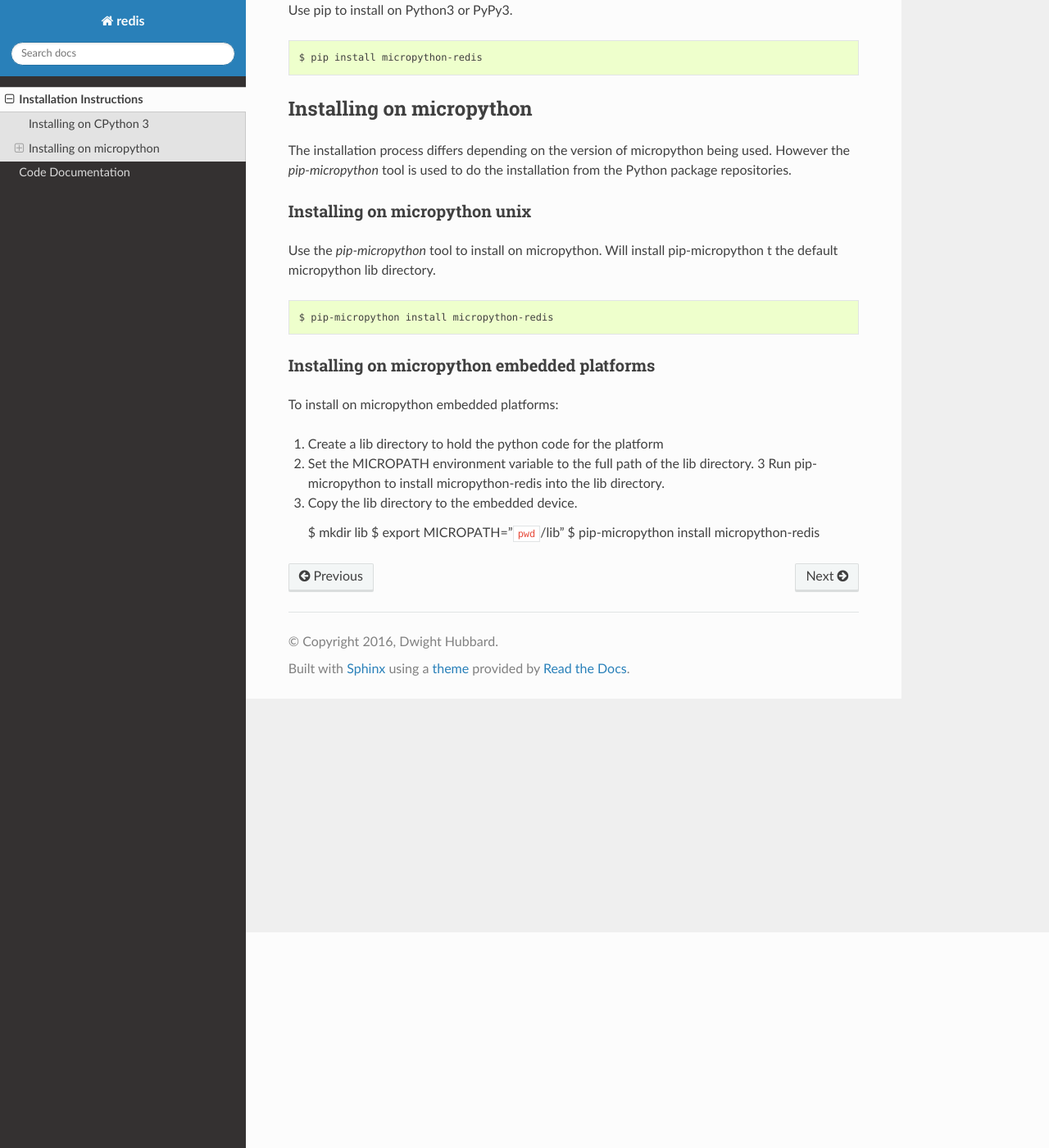
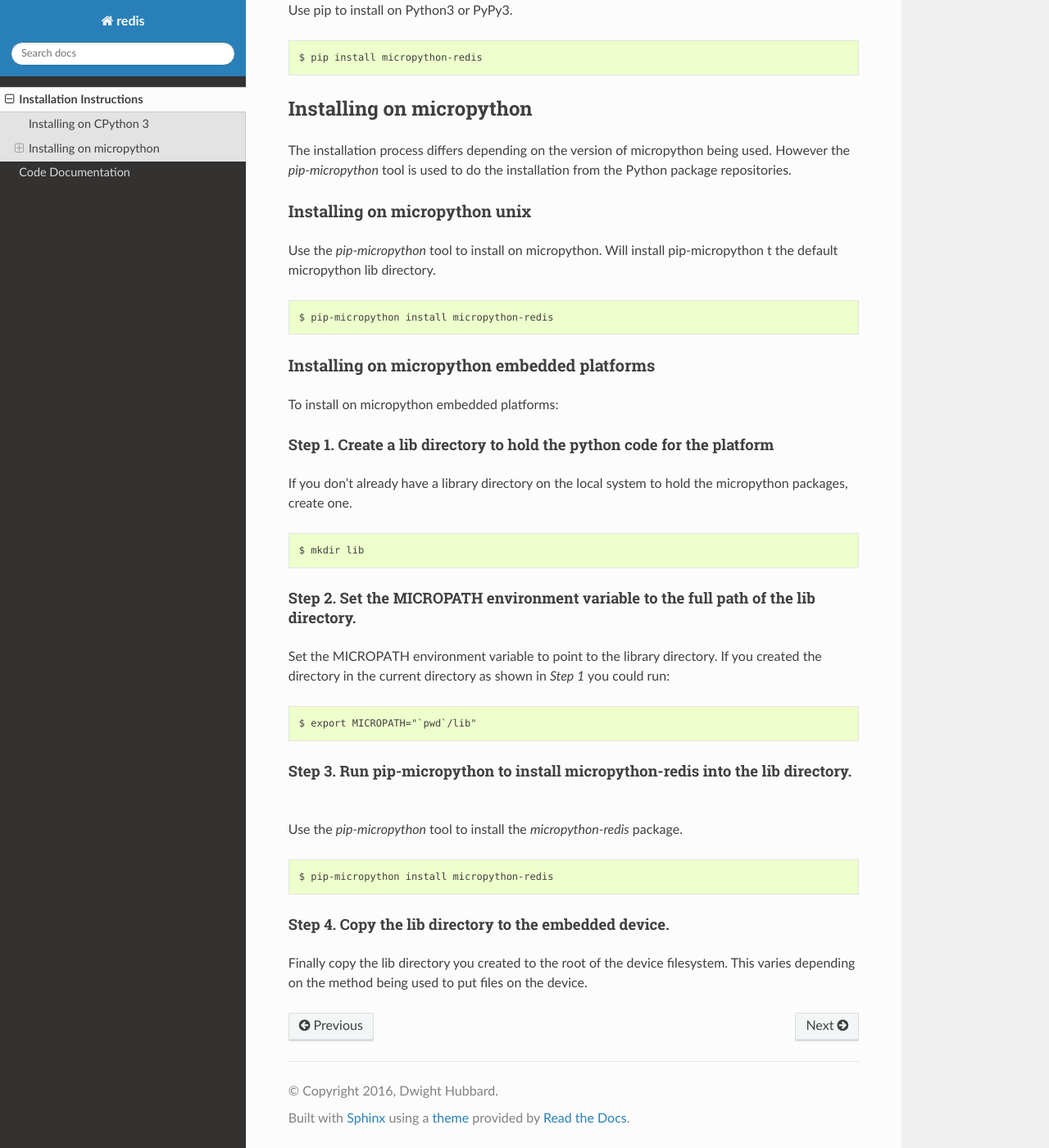
Before and after one commit to dwighthubbard/micropython-redis, a Sphinx documentation site: the page built from docs/install.md, in a window 1280 px wide and 1400 px high, scrolled down 263 px. Shown: the whole window at 82% size. Built offline with Sphinx 7.4.7 and the Read the Docs theme 2.0.0, drawn with Linux system fonts in a browser that asks for light colours.

Commit message:
Doc updates

```diff
--- a/docs/install.md
+++ b/docs/install.md
@@ -23,11 +23,26 @@ lib directory.
 
 To install on micropython embedded platforms:
 
-1. Create a lib directory to hold the python code for the platform
-2. Set the MICROPATH environment variable to the full path of the lib directory.
-3 Run pip-micropython to install micropython-redis into the lib directory.
-4. Copy the lib directory to the embedded device.
+#### Step 1. Create a lib directory to hold the python code for the platform
+
+If you don't already have a library directory on the local system to hold the micropython packages, create one.
 
     $ mkdir lib
+
+#### Step 2. Set the MICROPATH environment variable to the full path of the lib directory.
+
+Set the MICROPATH environment variable to point to the library directory.  If you created the directory in the
+current directory as shown in *Step 1* you could run:
+
     $ export MICROPATH="`pwd`/lib"
+
+#### Step 3. Run pip-micropython to install micropython-redis into the lib directory.
+
+Use the *pip-micropython* tool to install the *micropython-redis* package.
+
     $ pip-micropython install micropython-redis
+
+#### Step 4. Copy the lib directory to the embedded device.
+
+Finally copy the lib directory you created to the root of the device filesystem.  This varies depending on the method
+being used to put files on the device.
```
